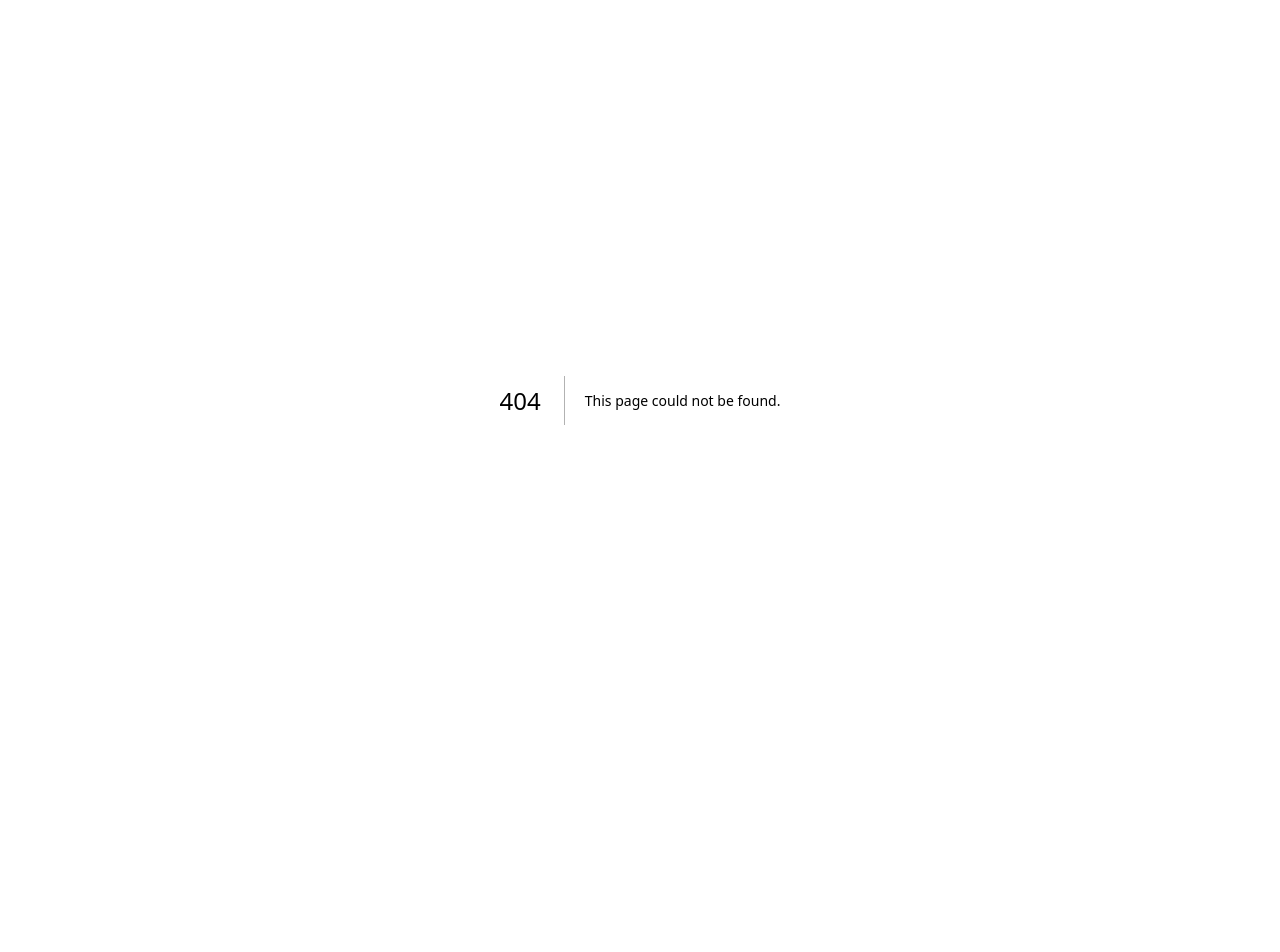
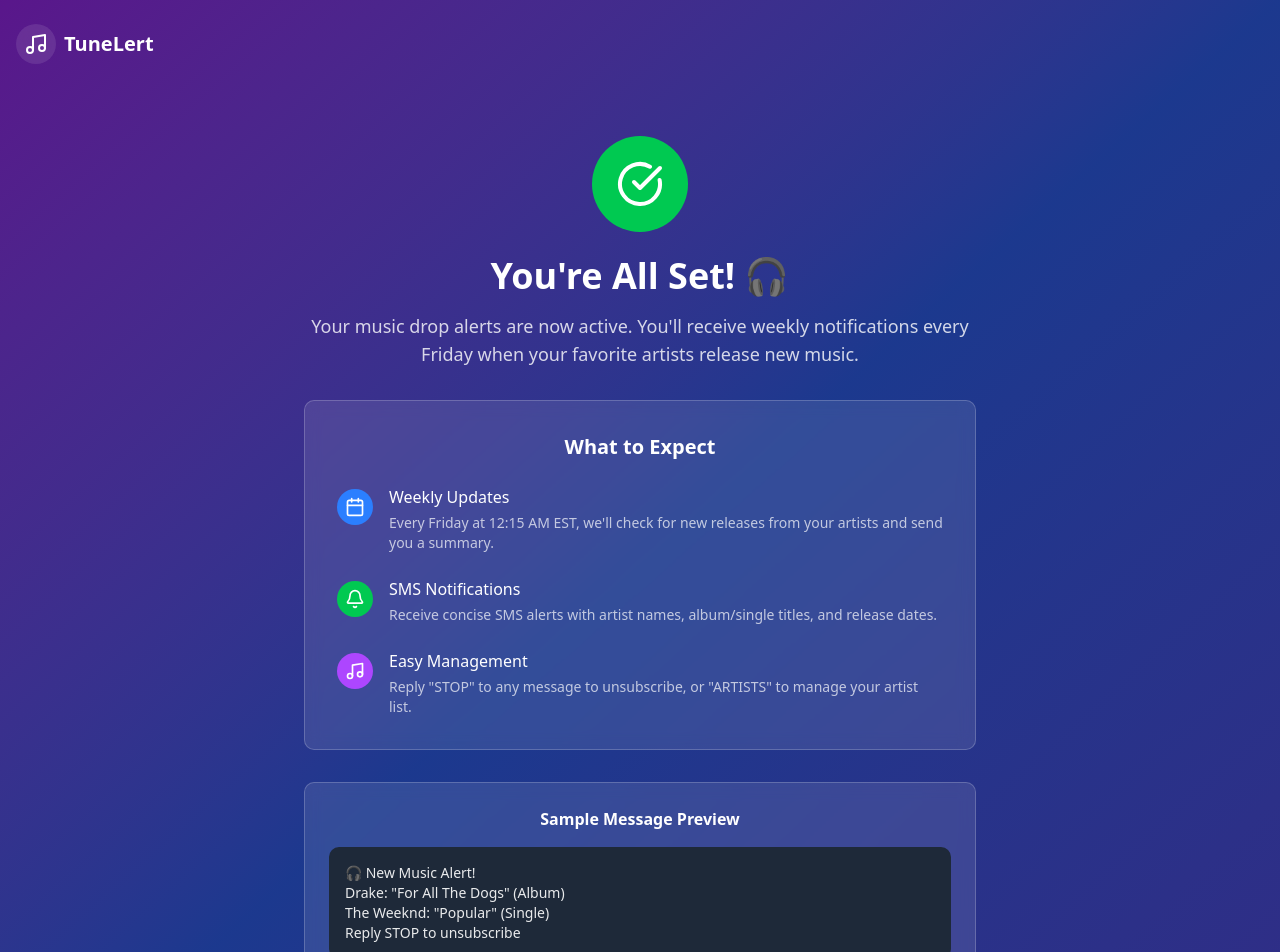
Before and after one commit to srinidhiy/music-drop-alerts, a Next.js app: page /confirmation in a window 1280 px wide. Before the commit this address had no page. Shown: the top 952 px of the page. Before the commit the page ends 800 px from the top, so only its background shows below. Built offline with nearby package versions, Linux system fonts and the light colour scheme.

Commit message:
spotify token refresh + adding preferences

```diff
--- a/src/app/api/spotify/callback/route.js
+++ b/src/app/api/spotify/callback/route.js
@@ -113,7 +113,9 @@ export async function GET(request) {
         user_id: user.id,
         access_token: tokenData.access_token,
         refresh_token: tokenData.refresh_token,
-        expires_in: tokenData.expires_in
+        expires_at: new Date(Date.now() + tokenData.expires_in * 1000)
+    }, {
+        onConflict: 'user_id'
     })
 
     if (spotifyTokensInsertError) {
--- a/src/app/artists/page.js
+++ b/src/app/artists/page.js
@@ -8,7 +8,7 @@ import { Music, Search, Plus, X, Music2Icon, ChevronDown } from "lucide-react"
 import { toast } from "react-toastify"
 import { useRouter, useSearchParams } from "next/navigation"
 import Link from "next/link"
-import { getCurrentUser, supabase } from "@/lib/supabase"
+import { getCurrentUser, getSpotifyToken, supabase } from "@/lib/supabase"
 
 export default function ArtistsPage() {
   const router = useRouter()
@@ -17,23 +17,19 @@ export default function ArtistsPage() {
   const [searchResults, setSearchResults] = useState([])
   const [selectedArtists, setSelectedArtists] = useState([])
   const [isLoading, setIsLoading] = useState(false)
-  const [isSearching, setIsSearching] = useState(false)
   const [showSpotifyOptions, setShowSpotifyOptions] = useState(false)
   const [spotifyArtistCount, setSpotifyArtistCount] = useState(10)
   const [user, setUser] = useState(null)
+  const [spotifyToken, setSpotifyToken] = useState(null)
 
   useEffect(() => {
     const checkUser = async () => {
       try {
         const user = await getCurrentUser()
         setUser(user)
-        console.log('User loaded:', user)
-
-        // Check if we need to load Spotify artists
-        const spotifyConnected = searchParams.get('spotify_connected')
-        if (spotifyConnected === 'true' && user) {
-          await loadSpotifyArtists(user.id)
-        }
+        await loadSpotifyArtists(user.id)
+        const spotifyToken = await getSpotifyToken(user.id)
+        setSpotifyToken(spotifyToken)
       } catch (error) {
         console.log("No user session found")
       }
@@ -46,7 +42,6 @@ export default function ArtistsPage() {
 
   const loadSpotifyArtists = async (userId) => {
     try {
-      console.log('Loading artists for user:', userId)
       const { data: userArtists, error } = await supabase
         .from('user_artists')
         .select(`
@@ -55,7 +50,10 @@ export default function ArtistsPage() {
             id,
             name,
             image_url,
-            spotify_uri
+            spotify_uri,
+            popularity,
+            genres,
+            followers_count
           )
         `)
         .eq('user_id', userId)
@@ -111,14 +109,15 @@ export default function ArtistsPage() {
       return
     }
 
-    setIsSearching(true)
-
     // TODO: Replace with actual Spotify API search
-    // For now, show empty results
-    setTimeout(() => {
-      setSearchResults([])
-      setIsSearching(false)
-    }, 500)
+    const url = `https://api.spotify.com/v1/search?q=${query}&type=artist&limit=5`
+    const response = await fetch(url, {
+      headers: {
+        'Authorization': `Bearer ${spotifyToken}`
+      }
+    })
+    const data = await response.json()
+    setSearchResults(data.artists.items)
   }
 
   const addArtist = (artist) => {
@@ -126,8 +125,16 @@ export default function ArtistsPage() {
       toast.error("Artist already added!")
       return
     }
-
-    setSelectedArtists([...selectedArtists, artist])
+    const newArtist = {
+        id: artist.id,
+        name: artist.name,
+        image_url: artist.images[0]?.url,
+        spotify_uri: artist.uri,
+        followers_count: artist.followers.total,
+        popularity: artist.popularity,
+        genres: artist.genres
+    }
+    setSelectedArtists([...selectedArtists, newArtist])
     setSearchQuery("")
     setSearchResults([])
     toast.success(`${artist.name} added!`)
@@ -167,7 +174,51 @@ export default function ArtistsPage() {
     setIsLoading(true)
 
     try {
-      // TODO: Save selected artists to database
+      // delete all user_artists for this user
+      const { error: userPreferencesDeleteError } = await supabase.from('user_artists').delete().eq('user_id', user.id)
+      if (userPreferencesDeleteError) {
+        console.error('Delete error:', userPreferencesDeleteError)
+        toast.error("Failed to delete artists")
+        return
+      }
+
+      // insert new artists
+      console.log('Inserting artists:', selectedArtists)
+      const artistsToInsert = selectedArtists.map(artist => ({
+        id: artist.id,
+        name: artist.name,
+        image_url: artist.image_url,
+        spotify_uri: artist.spotify_uri,
+        popularity: artist.popularity,
+        genres: artist.genres,
+        followers_count: artist.followers_count
+      }))
+      console.log('Artists data to insert:', artistsToInsert)
+
+      const { error: artistsInsertError } = await supabase.from('artists').upsert(artistsToInsert, {
+        onConflict: 'id'
+      })
+
+      if (artistsInsertError) {
+        console.error('Artists insert error:', artistsInsertError)
+        toast.error("Failed to save artists")
+        return
+      }
+
+      // insert new user_artists
+      const { error: userPreferencesInsertError } = await supabase.from('user_artists').upsert(selectedArtists.map(artist => ({
+        user_id: user.id,
+        artist_id: artist.id
+      })), {
+        onConflict: 'user_id, artist_id'
+      })
+
+      if (userPreferencesInsertError) {
+        console.error('User artists insert error:', userPreferencesInsertError)
+        toast.error("Failed to save artists preferences")
+        return
+      }
+
       toast.success("Artists saved successfully!")
       router.push("/confirmation")
     } catch (error) {
@@ -286,7 +337,7 @@ export default function ArtistsPage() {
 
           {/* Search Input */}
           <div className="relative mb-6">
-            <Search className="absolute left-3 top-1/2 transform -translate-y-1/2 h-5 w-5 text-gray-400" />
+            <Search className="absolute left-3 top-1/2 transform -translate-y-1/2 h-5 w-5 z-10 text-gray-400" />
             <Input
               type="text"
               placeholder="Search for artists..."
@@ -308,7 +359,7 @@ export default function ArtistsPage() {
                   >
                     <div className="flex items-center space-x-3">
                       <img
-                        src={artist.image}
+                        src={artist.images[0]?.url}
                         alt={artist.name}
                         className="w-12 h-12 rounded-full"
                       />
@@ -335,7 +386,7 @@ export default function ArtistsPage() {
                   >
                     <div className="flex items-center space-x-3">
                       <img
-                        src={artist.image_url}
+                        src={artist.image_url || artist.images[0]?.url}
                         alt={artist.name}
                         className="w-10 h-10 rounded-full"
                       />
--- /dev/null
+++ b/src/app/confirmation/page.js
@@ -0,0 +1,113 @@
+"use client"
+
+import { Button } from "@/components/ui/button"
+import { Music, Bell, CheckCircle, Calendar } from "lucide-react"
+import { useRouter } from "next/navigation"
+
+export default function ConfirmationPage() {
+  const router = useRouter()
+
+  return (
+    <div className="min-h-screen bg-gradient-to-br from-purple-900 via-blue-900 to-indigo-900">
+      {/* Header */}
+      <header className="container mx-auto px-4 py-6">
+        <div className="flex items-center justify-between">
+          <div className="flex items-center space-x-2">
+            <div className="bg-white/10 backdrop-blur-sm rounded-full p-2">
+              <Music className="h-6 w-6 text-white" />
+            </div>
+            <span className="text-white font-bold text-xl">TuneLert</span>
+          </div>
+        </div>
+      </header>
+
+      {/* Main Content */}
+      <main className="container mx-auto px-4 py-12">
+        <div className="max-w-2xl mx-auto text-center">
+          {/* Success Icon */}
+          <div className="mb-8">
+            <div className="bg-green-500 rounded-full p-6 w-24 h-24 flex items-center justify-center mx-auto mb-6">
+              <CheckCircle className="h-12 w-12 text-white" />
+            </div>
+            <h1 className="text-4xl font-bold text-white mb-4">
+              You're All Set! 🎧
+            </h1>
+            <p className="text-white/80 text-lg mb-8">
+              Your music drop alerts are now active. You'll receive weekly notifications every Friday when your favorite artists release new music.
+            </p>
+          </div>
+
+          {/* What to Expect */}
+          <div className="bg-white/10 backdrop-blur-sm border border-white/20 rounded-lg p-8 mb-8">
+            <h2 className="text-white text-xl font-semibold mb-6">What to Expect</h2>
+
+            <div className="space-y-6">
+              <div className="flex items-start space-x-4">
+                <div className="bg-blue-500 rounded-full p-2 mt-1">
+                  <Calendar className="h-5 w-5 text-white" />
+                </div>
+                <div className="text-left">
+                  <h3 className="text-white font-medium mb-1">Weekly Updates</h3>
+                  <p className="text-white/70 text-sm">
+                    Every Friday at 12:15 AM EST, we'll check for new releases from your artists and send you a summary.
+                  </p>
+                </div>
+              </div>
+
+              <div className="flex items-start space-x-4">
+                <div className="bg-green-500 rounded-full p-2 mt-1">
+                  <Bell className="h-5 w-5 text-white" />
+                </div>
+                <div className="text-left">
+                  <h3 className="text-white font-medium mb-1">SMS Notifications</h3>
+                  <p className="text-white/70 text-sm">
+                    Receive concise SMS alerts with artist names, album/single titles, and release dates.
+                  </p>
+                </div>
+              </div>
+
+              <div className="flex items-start space-x-4">
+                <div className="bg-purple-500 rounded-full p-2 mt-1">
+                  <Music className="h-5 w-5 text-white" />
+                </div>
+                <div className="text-left">
+                  <h3 className="text-white font-medium mb-1">Easy Management</h3>
+                  <p className="text-white/70 text-sm">
+                    Reply "STOP" to any message to unsubscribe, or "ARTISTS" to manage your artist list.
+                  </p>
+                </div>
+              </div>
+            </div>
+          </div>
+
+          {/* Sample Message Preview */}
+          <div className="bg-white/10 backdrop-blur-sm border border-white/20 rounded-lg p-6 mb-8">
+            <h3 className="text-white font-semibold mb-4">Sample Message Preview</h3>
+            <div className="bg-gray-800 rounded-lg p-4 text-left">
+              <p className="text-white/90 text-sm">
+                🎧 New Music Alert!<br/>
+                Drake: "For All The Dogs" (Album)<br/>
+                The Weeknd: "Popular" (Single)<br/>
+                Reply STOP to unsubscribe
+              </p>
+            </div>
+          </div>
+
+          {/* Action Buttons */}
+          <div className="space-y-4">
+            <Button
+              onClick={() => router.push("/")}
+              className="w-full bg-gradient-to-r from-pink-500 to-purple-600 hover:from-pink-600 hover:to-purple-700 text-white font-semibold py-3"
+            >
+              Back to Home
+            </Button>
+
+            <p className="text-white/60 text-sm">
+              Questions? Contact us at support@tunelert.com
+            </p>
+          </div>
+        </div>
+      </main>
+    </div>
+  )
+}
```
Also changed, not shown: src/lib/supabase.js.
